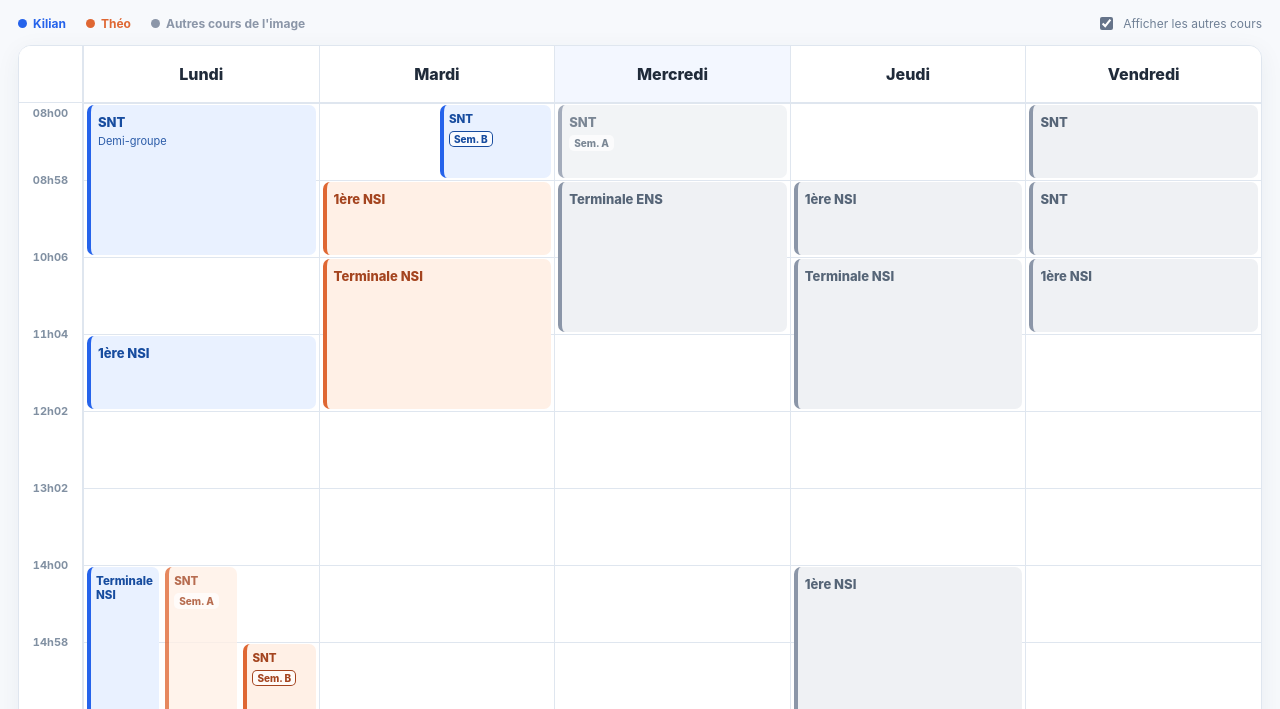
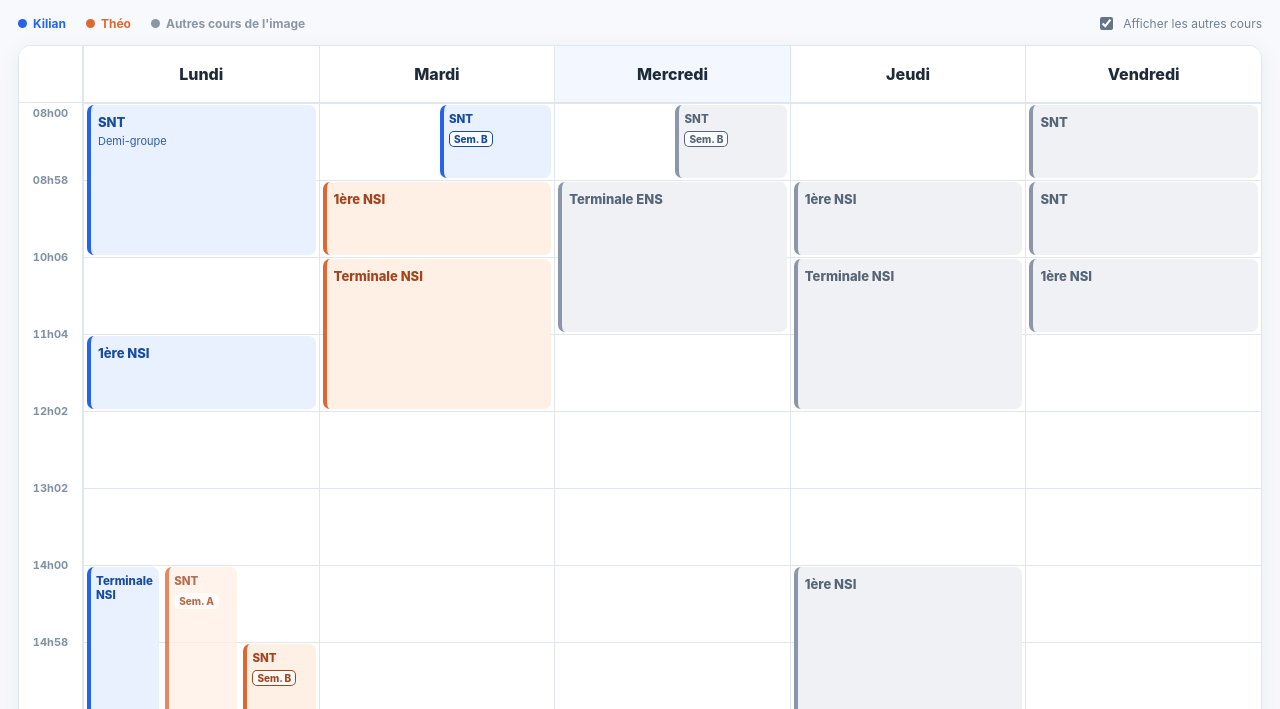
Before and after one commit to Skyexir/Premi-reNSI, a plain HTML site: page index.html in a window 1280 px wide. Shown: the part 83-792 px from the top of the page. Drawn offline with Linux system fonts and the light colour scheme.

Commit message:
Corriger SNT mercredi : semaine B et demi-colonne à droite

```diff
--- a/index.html
+++ b/index.html
@@ -156,7 +156,7 @@
   ];
   const imageCourses=[
     {day:0,start:8,end:10,who:'other',title:'1ère NSI'},
-    {day:2,start:0,end:1,who:'other',title:'SNT',week:'A'},
+    {day:2,start:0,end:1,who:'other',title:'SNT',week:'B'},
     {day:2,start:1,end:3,who:'other',title:'Terminale ENS'},
     {day:3,start:1,end:2,who:'other',title:'1ère NSI'},
     {day:3,start:2,end:4,who:'other',title:'Terminale NSI'},
@@ -218,7 +218,7 @@
         article.style.height=`calc(${e.end-e.start} * var(--slot) - 4px)`;
         // Le SNT du mardi en semaine B occupe toujours la moitié droite.
         // Les autres cours conservent leur placement habituel.
-        if(e.day===1 && e.week==='B' && e.title==='SNT'){
+        if((e.day===1 || e.day===2) && e.week==='B' && e.title==='SNT'){
           article.style.left='calc(50% + 3px)';
           article.style.width='calc(50% - 6px)';
           article.classList.add('compact');
```
